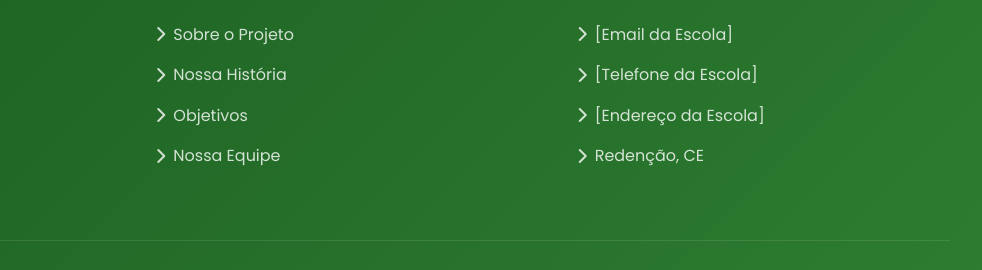
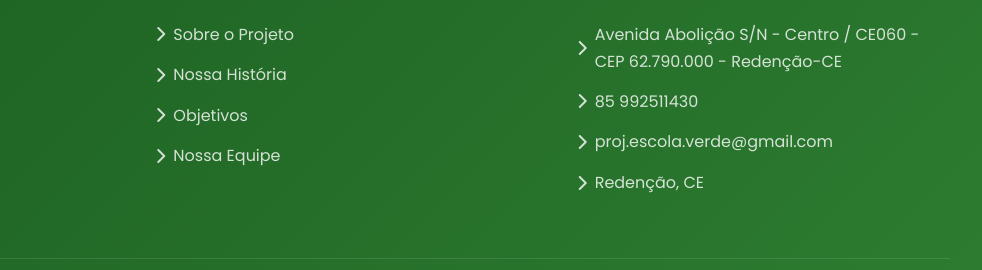
Before and after one commit to GlobalFocusAfs/GlobalFocusAfs-Socio_ambiental, a plain HTML site: page index.html in a window 1280 px wide. Shown: the part 6843-7113 px from the top of the page, 298-1280 px from the left. Drawn offline with Linux system fonts and the light colour scheme.

Commit message:
Update footer links with contact information

```diff
--- a/index.html
+++ b/index.html
@@ -1127,9 +1127,9 @@
                 <div class="footer-links">
                     <h3>Contato</h3>
                     <ul>
-                        <li><a href="#"><i class="fas fa-chevron-right"></i> [Email da Escola]</a></li>
-                        <li><a href="#"><i class="fas fa-chevron-right"></i> [Telefone da Escola]</a></li>
-                        <li><a href="#"><i class="fas fa-chevron-right"></i> [Endereço da Escola]</a></li>
+                        <li><a href="#"><i class="fas fa-chevron-right"></i> Avenida Abolição S/N - Centro / CE060 - CEP 62.790.000 - Redenção-CE </a></li>
+                        <li><a href="#"><i class="fas fa-chevron-right"></i> 85 992511430 </a></li>
+                        <li><a href="#"><i class="fas fa-chevron-right"></i> proj.escola.verde@gmail.com </a></li>
                         <li><a href="#"><i class="fas fa-chevron-right"></i> Redenção, CE</a></li>
                     </ul>
                 </div>
```
